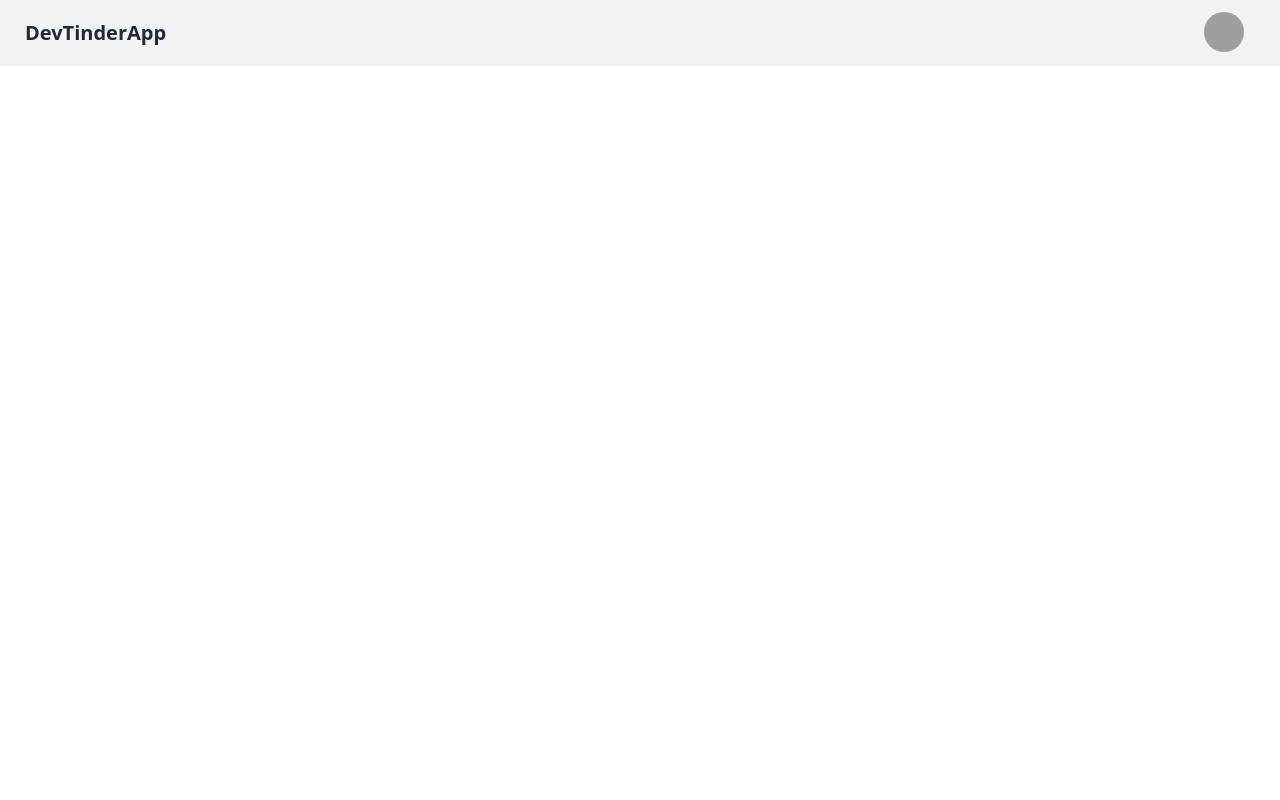
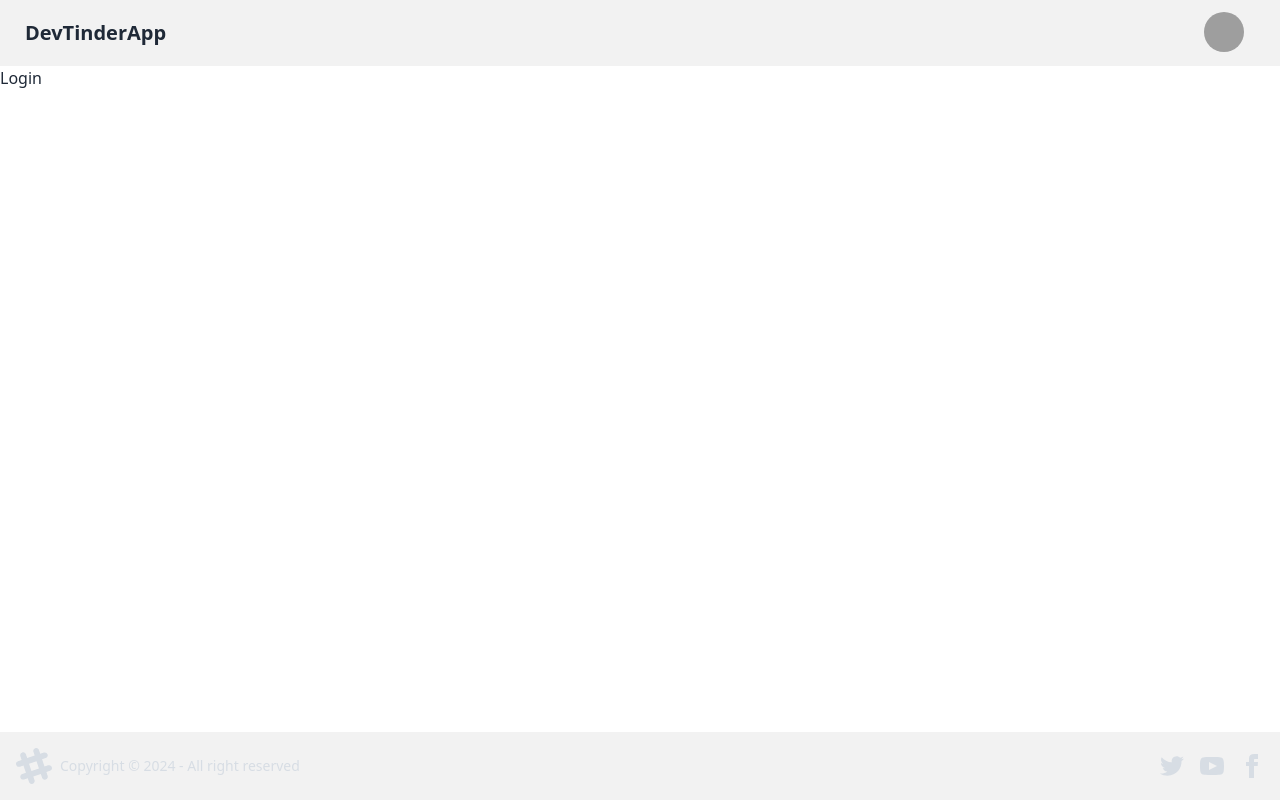
Before and after one commit to devtinderbackend/devTinder-webApp, a React (Vite) app: page /login in a window 1280 px wide. Built offline with nearby package versions, Linux system fonts and the light colour scheme; grey boxes are pictures that could not be loaded.

Commit message:
Created BrowserRouter and body-footer component

```diff
--- a/package.json
+++ b/package.json
@@ -11,7 +11,8 @@
   },
   "dependencies": {
     "react": "^18.3.1",
-    "react-dom": "^18.3.1"
+    "react-dom": "^18.3.1",
+    "react-router-dom": "^7.1.0"
   },
   "devDependencies": {
     "@eslint/js": "^9.17.0",
--- a/src/App.jsx
+++ b/src/App.jsx
@@ -1,44 +1,20 @@
+// import NavBar from "./components/NavBar";
+import { BrowserRouter, Routes, Route } from "react-router-dom";
+import Body from "./components/Body";
+import Login from "./components/Login";
+import Profile from "./components/Profile";
 function App() {
   return (
     <>
-      <div className="navbar bg-base-200">
-        <div className="flex-1">
-          <a className="btn btn-ghost text-xl">DevTinderApp</a>
-        </div>
-        <div className="flex-none gap-2">
-          <div className="dropdown dropdown-end mx-6">
-            <div
-              tabIndex={0}
-              role="button"
-              className="btn btn-ghost btn-circle avatar"
-            >
-              <div className="w-10 rounded-full">
-                <img
-                  alt="Tailwind CSS Navbar component"
-                  src="https://img.daisyui.com/images/stock/photo-1534528741775-53994a69daeb.webp"
-                />
-              </div>
-            </div>
-            <ul
-              tabIndex={0}
-              className="menu menu-sm dropdown-content bg-base-100 rounded-box z-[1] mt-3 w-52 p-2 shadow"
-            >
-              <li>
-                <a className="justify-between">
-                  Profile
-                  <span className="badge">New</span>
-                </a>
-              </li>
-              <li>
-                <a>Settings</a>
-              </li>
-              <li>
-                <a>Logout</a>
-              </li>
-            </ul>
-          </div>
-        </div>
-      </div>
+      {/* <NavBar /> */}
+      <BrowserRouter basename="/">
+        <Routes>
+          <Route path="/" element={<Body />}>
+            <Route path="/login" element={<Login />}></Route>
+            <Route path="/profile" element={<Profile />}></Route>
+          </Route>
+        </Routes>
+      </BrowserRouter>
     </>
   );
 }
--- /dev/null
+++ b/src/components/Body.jsx
@@ -0,0 +1,15 @@
+import { Outlet } from "react-router-dom"
+import NavBar from "./NavBar"
+import Footer from "./Footer"
+
+const Body = () => {
+  return (
+    <div>
+        <NavBar/>
+        <Outlet />
+        <Footer/>
+    </div>
+  )
+}
+
+export default Body
--- /dev/null
+++ b/src/components/Footer.jsx
@@ -0,0 +1,59 @@
+const Footer = () => {
+  return (
+    <>
+    <footer className="footer bg-base-200 text-neutral-content items-center p-4 fixed bottom-0">
+  <aside className="grid-flow-col items-center">
+    <svg
+      width="36"
+      height="36"
+      viewBox="0 0 24 24"
+      xmlns="http://www.w3.org/2000/svg"
+      fillRule="evenodd"
+      clipRule="evenodd"
+      className="fill-current">
+      <path
+        d="M22.672 15.226l-2.432.811.841 2.515c.33 1.019-.209 2.127-1.23 2.456-1.15.325-2.148-.321-2.463-1.226l-.84-2.518-5.013 1.677.84 2.517c.391 1.203-.434 2.542-1.831 2.542-.88 0-1.601-.564-1.86-1.314l-.842-2.516-2.431.809c-1.135.328-2.145-.317-2.463-1.229-.329-1.018.211-2.127 1.231-2.456l2.432-.809-1.621-4.823-2.432.808c-1.355.384-2.558-.59-2.558-1.839 0-.817.509-1.582 1.327-1.846l2.433-.809-.842-2.515c-.33-1.02.211-2.129 1.232-2.458 1.02-.329 2.13.209 2.461 1.229l.842 2.515 5.011-1.677-.839-2.517c-.403-1.238.484-2.553 1.843-2.553.819 0 1.585.509 1.85 1.326l.841 2.517 2.431-.81c1.02-.33 2.131.211 2.461 1.229.332 1.018-.21 2.126-1.23 2.456l-2.433.809 1.622 4.823 2.433-.809c1.242-.401 2.557.484 2.557 1.838 0 .819-.51 1.583-1.328 1.847m-8.992-6.428l-5.01 1.675 1.619 4.828 5.011-1.674-1.62-4.829z"></path>
+    </svg>
+    <p>Copyright © {new Date().getFullYear()} - All right reserved</p>
+  </aside>
+  <nav className="grid-flow-col gap-4 md:place-self-center md:justify-self-end">
+    <a>
+      <svg
+        xmlns="http://www.w3.org/2000/svg"
+        width="24"
+        height="24"
+        viewBox="0 0 24 24"
+        className="fill-current">
+        <path
+          d="M24 4.557c-.883.392-1.832.656-2.828.775 1.017-.609 1.798-1.574 2.165-2.724-.951.564-2.005.974-3.127 1.195-.897-.957-2.178-1.555-3.594-1.555-3.179 0-5.515 2.966-4.797 6.045-4.091-.205-7.719-2.165-10.148-5.144-1.29 2.213-.669 5.108 1.523 6.574-.806-.026-1.566-.247-2.229-.616-.054 2.281 1.581 4.415 3.949 4.89-.693.188-1.452.232-2.224.084.626 1.956 2.444 3.379 4.6 3.419-2.07 1.623-4.678 2.348-7.29 2.04 2.179 1.397 4.768 2.212 7.548 2.212 9.142 0 14.307-7.721 13.995-14.646.962-.695 1.797-1.562 2.457-2.549z"></path>
+      </svg>
+    </a>
+    <a>
+      <svg
+        xmlns="http://www.w3.org/2000/svg"
+        width="24"
+        height="24"
+        viewBox="0 0 24 24"
+        className="fill-current">
+        <path
+          d="M19.615 3.184c-3.604-.246-11.631-.245-15.23 0-3.897.266-4.356 2.62-4.385 8.816.029 6.185.484 8.549 4.385 8.816 3.6.245 11.626.246 15.23 0 3.897-.266 4.356-2.62 4.385-8.816-.029-6.185-.484-8.549-4.385-8.816zm-10.615 12.816v-8l8 3.993-8 4.007z"></path>
+      </svg>
+    </a>
+    <a>
+      <svg
+        xmlns="http://www.w3.org/2000/svg"
+        width="24"
+        height="24"
+        viewBox="0 0 24 24"
+        className="fill-current">
+        <path
+          d="M9 8h-3v4h3v12h5v-12h3.642l.358-4h-4v-1.667c0-.955.192-1.333 1.115-1.333h2.885v-5h-3.808c-3.596 0-5.192 1.583-5.192 4.615v3.385z"></path>
+      </svg>
+    </a>
+  </nav>
+</footer>
+    </>
+  )
+}
+
+export default Footer
--- /dev/null
+++ b/src/components/Login.jsx
@@ -0,0 +1,8 @@
+
+const Login = () => {
+  return (
+    <div>Login</div>
+  )
+}
+
+export default Login
--- /dev/null
+++ b/src/components/NavBar.jsx
@@ -0,0 +1,46 @@
+const NavBar = () => {
+  return (
+    <>
+    <div className="navbar bg-base-200">
+      <div className="flex-1">
+        <a className="btn btn-ghost text-xl">DevTinderApp</a>
+      </div>
+      <div className="flex-none gap-2">
+        <div className="dropdown dropdown-end mx-6">
+          <div
+            tabIndex={0}
+            role="button"
+            className="btn btn-ghost btn-circle avatar"
+          >
+            <div className="w-10 rounded-full">
+              <img
+                alt="Tailwind CSS Navbar component"
+                src="https://img.daisyui.com/images/stock/photo-1534528741775-53994a69daeb.webp"
+              />
+            </div>
+          </div>
+          <ul
+            tabIndex={0}
+            className="menu menu-sm dropdown-content bg-base-100 rounded-box z-[1] mt-3 w-52 p-2 shadow"
+          >
+            <li>
+              <a className="justify-between">
+                Profile
+                <span className="badge">New</span>
+              </a>
+            </li>
+            <li>
+              <a>Settings</a>
+            </li>
+            <li>
+              <a>Logout</a>
+            </li>
+          </ul>
+        </div>
+      </div>
+    </div>
+  </>
+  )
+}
+
+export default NavBar
--- /dev/null
+++ b/src/components/Profile.jsx
@@ -0,0 +1,8 @@
+
+const Profile = () => {
+  return (
+    <div>Profile</div>
+  )
+}
+
+export default Profile
```
Also changed, not shown: 2 other files (tests, documents, lock files or other folders).
